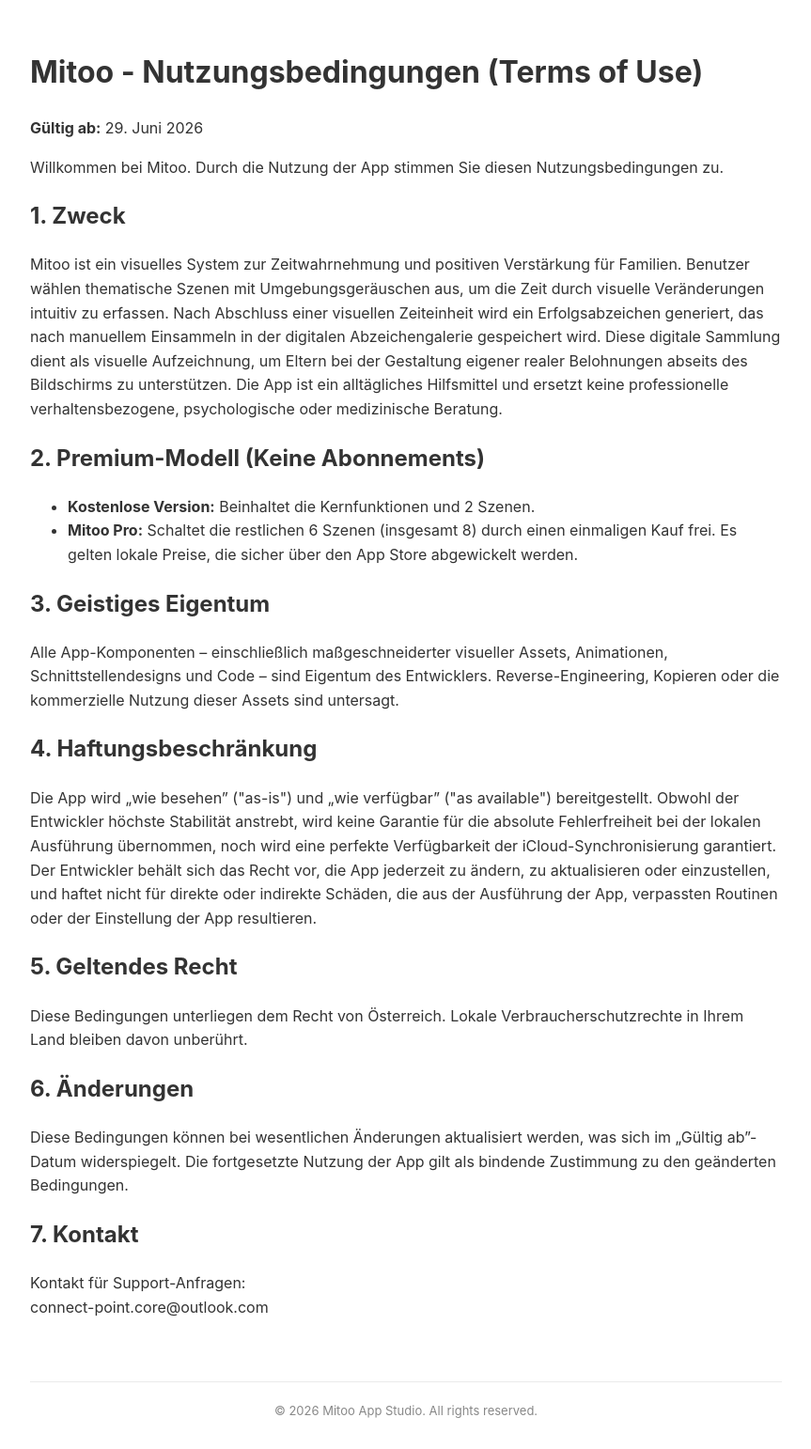
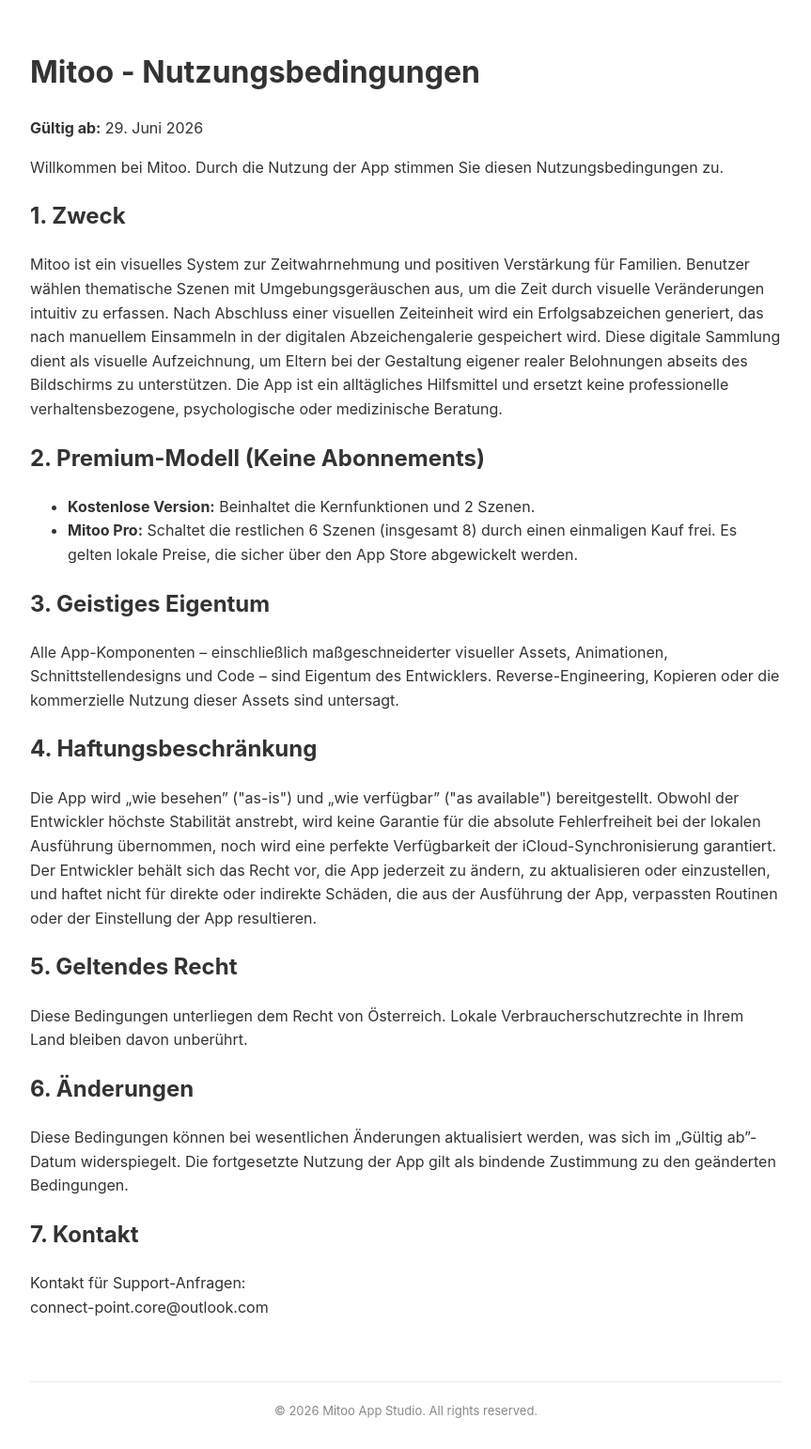
Before and after one commit to mitoostudio/mitoo-legal, a Jekyll site: the page built from terms-of-use-de.md, in a window 1280 px wide. Shown: the whole page at 94% size, without its empty margins (208-1071 px from the left). Built offline with Jekyll 4.4.1, drawn with Linux system fonts in a browser that asks for light colours; our own code applies the rules of GitHub Pages for plain Markdown files.

Commit message:
Update terms-of-use-de.md

```diff
--- a/terms-of-use-de.md
+++ b/terms-of-use-de.md
@@ -2,7 +2,7 @@
 layout: default
 ---
 
-# Mitoo - Nutzungsbedingungen (Terms of Use)
+# Mitoo - Nutzungsbedingungen
 **Gültig ab:** 29. Juni 2026
 
 Willkommen bei Mitoo. Durch die Nutzung der App stimmen Sie diesen Nutzungsbedingungen zu.
```
